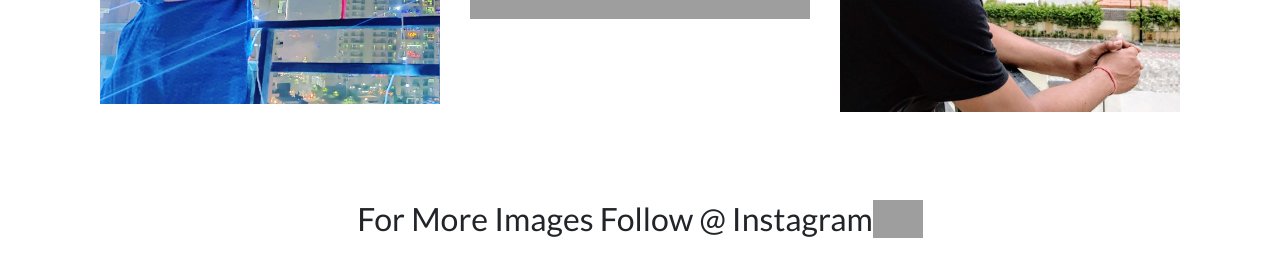
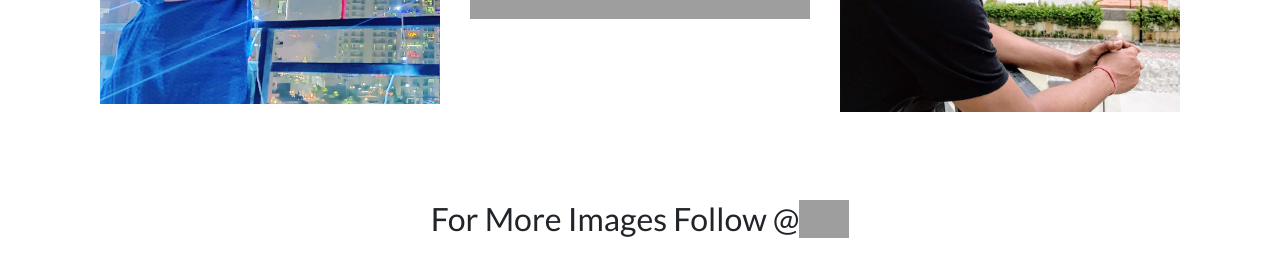
Before and after one commit to sk814/personal-portfolio, a Django app: page / in a window 1280 px wide. Shown: the part 2169-2432 px from the top of the page. Run offline with Django 3.2, Linux system fonts and the light colour scheme; data comes from the database, SQL or seed files in the repository; some libraries are stand-ins or nearby versions; grey boxes are pictures that could not be loaded.

Commit message:
Picture galary Insta

```diff
--- a/portfolio/templates/portfolio/homepage.html
+++ b/portfolio/templates/portfolio/homepage.html
@@ -101,7 +101,7 @@
   </section>
 
 <div class="row justify-content-center my-3">
-<h2>For More Images Follow @ Instagram</h2>
+<h2>For More Images Follow @ </h2>
   <a href="https://www.instagram.com/sanjeev_ssingh/" target="_blank">
   <img src="https://www.brandchannel.com/wp-content/uploads/2016/05/instagram-new-logo-may-2016.jpg" width="50" height="50"  class="img-fluid">
   </a>
```
